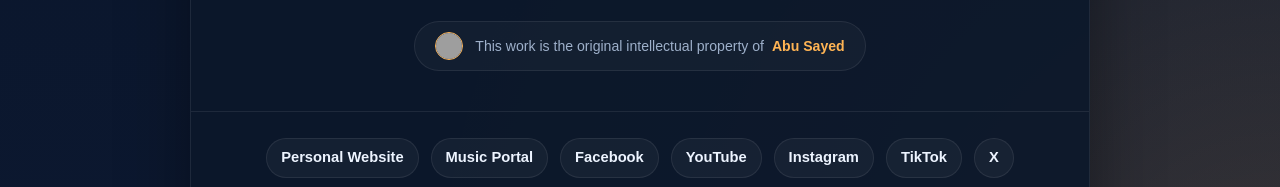
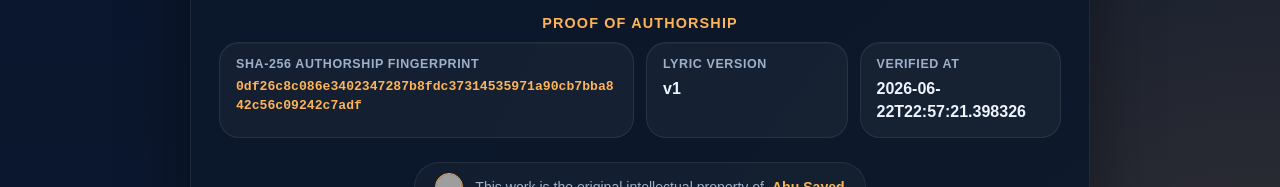
Before and after one commit to ImAbuSayed/cuerpo-a-cuerpo, a plain HTML site: page index.html in a window 1280 px wide. Shown: the part 2426-2613 px from the top of the page. Drawn offline with Linux system fonts and the light colour scheme; grey boxes are pictures that could not be loaded.

Commit message:
feat: update song assets v1 with signed GPG commit [verified]

```diff
--- a/index.html
+++ b/index.html
@@ -14,9 +14,9 @@
     <meta name="keywords" content="Cuerpo a cuerpo, Abu Sayed lyrics, original song lyrics, Abu Sayed original song, Abu Sayed lyricist, Abu Sayed composer, Abu Sayed songwriter, official lyrics">
     <meta name="robots" content="index,follow,max-snippet:-1,max-image-preview:large,max-video-preview:-1">
     <meta name="referrer" content="strict-origin-when-cross-origin">
-    <meta name="description" content="Abu Sayed&#x27;s original song &#x27;Cuerpo a cuerpo&#x27; official lyrics. Explore the depth of this composition, written and owned by Abu Sayed.">
+    <meta name="description" content="Official lyrics for &#x27;Cuerpo a cuerpo&#x27;, an original song written, composed, created, and owned by Abu Sayed.">
     <meta property="og:title" content="Cuerpo a cuerpo - Original Lyrics by Abu Sayed">
-    <meta property="og:description" content="Abu Sayed&#x27;s original song &#x27;Cuerpo a cuerpo&#x27; official lyrics. Explore the depth of this composition, written and owned by Abu Sayed.">
+    <meta property="og:description" content="Official lyrics for &#x27;Cuerpo a cuerpo&#x27;, an original song written, composed, created, and owned by Abu Sayed.">
     <meta property="og:type" content="music.song">
     <meta property="og:url" content="https://imabusayed.github.io/cuerpo-a-cuerpo/">
     <meta property="og:site_name" content="Abu Sayed Music">
@@ -24,7 +24,7 @@
     <meta name="last-modified" content="2026-06-09 13:21:26">
     <meta name="twitter:card" content="summary_large_image">
     <meta name="twitter:title" content="Cuerpo a cuerpo - Original Lyrics by Abu Sayed">
-    <meta name="twitter:description" content="Abu Sayed&#x27;s original song &#x27;Cuerpo a cuerpo&#x27; official lyrics. Explore the depth of this composition, written and owned by Abu Sayed.">
+    <meta name="twitter:description" content="Official lyrics for &#x27;Cuerpo a cuerpo&#x27;, an original song written, composed, created, and owned by Abu Sayed.">
     <link rel="canonical" href="https://imabusayed.github.io/cuerpo-a-cuerpo/">
     <link rel="sitemap" type="application/xml" title="Sitemap" href="https://imabusayed.github.io/cuerpo-a-cuerpo/sitemap.xml">
     <link rel="author" href="https://github.com/ImAbuSayed">
@@ -100,7 +100,7 @@
       "@id": "https://imabusayed.github.io/cuerpo-a-cuerpo#webpage",
       "url": "https://imabusayed.github.io/cuerpo-a-cuerpo/",
       "name": "Cuerpo a cuerpo - Original Lyrics by Abu Sayed",
-      "description": "Abu Sayed's original song 'Cuerpo a cuerpo' official lyrics. Explore the depth of this composition, written and owned by Abu Sayed.",
+      "description": "Official lyrics for 'Cuerpo a cuerpo', an original song written, composed, created, and owned by Abu Sayed.",
       "isPartOf": {
         "@id": "https://music.abusayed.com.bd/#website"
       },
@@ -537,7 +537,7 @@
 
         <div class="controls">
             <button class="btn-speak" id="speakBtn" title="Read the lyrics aloud"><span id="speakText">Read Aloud</span></button>
-            <a href="https://music.abusayed.com.bd/Licensing/?https://imabusayed.github.io/cuerpo-a-cuerpo/" class="btn-license" title="Get licensing for this song" target="_blank">Get a Licensing Quote for Cuerpo a cuerpo</a>
+            <a href="https://music.abusayed.com.bd/Licensing/?https://imabusayed.github.io/cuerpo-a-cuerpo/" class="btn-license" title="Get licensing for this song" target="_blank">Request Licensing for Cuerpo a cuerpo</a>
 
         </div>
         <br>
@@ -612,6 +612,26 @@
             <div class="meta-card">
                 <span class="meta-label">Publisher</span>
                 <strong>Abu Sayed Music</strong>
+            </div>
+
+                </div>
+            </div>
+
+            <div class="details-block">
+                <div class="details-title">Proof of Authorship</div>
+                <div class="meta-grid">
+
+            <div class="meta-card" style="grid-column: span 2;">
+                <span class="meta-label">SHA-256 Authorship Fingerprint</span>
+                <strong style="word-break: break-all; font-family: monospace; font-size: 0.82rem; color: var(--accent);">0df26c8c086e3402347287b8fdc37314535971a90cb7bba842c56c09242c7adf</strong>
+            </div>
+            <div class="meta-card">
+                <span class="meta-label">Lyric Version</span>
+                <strong>v1</strong>
+            </div>
+            <div class="meta-card">
+                <span class="meta-label">Verified At</span>
+                <strong>2026-06-22T22:57:21.398326</strong>
             </div>
 
                 </div>
```
Also changed, not shown: excerpts/Bridge-Preview.txt (added), excerpts/Chorus-Preview.txt (added), excerpts/Final-Chorus-Preview.txt (added), excerpts/Hook-Preview.txt (added), excerpts/Pre-Chorus-2-Preview.txt (added), excerpts/Pre-Chorus-3-Preview.txt (added), excerpts/Pre-Chorus-Preview.txt (added), excerpts/Verse-1-Preview.txt (added), excerpts/Verse-2-Preview.txt (added), excerpts/Verse-3-Preview.txt (added), hashes.txt (added), llms.txt, lyrics_backup/2026-06-22_cuerpo-a-cuerpo-v1.txt (added), manifest.json (added), 1 other file.
